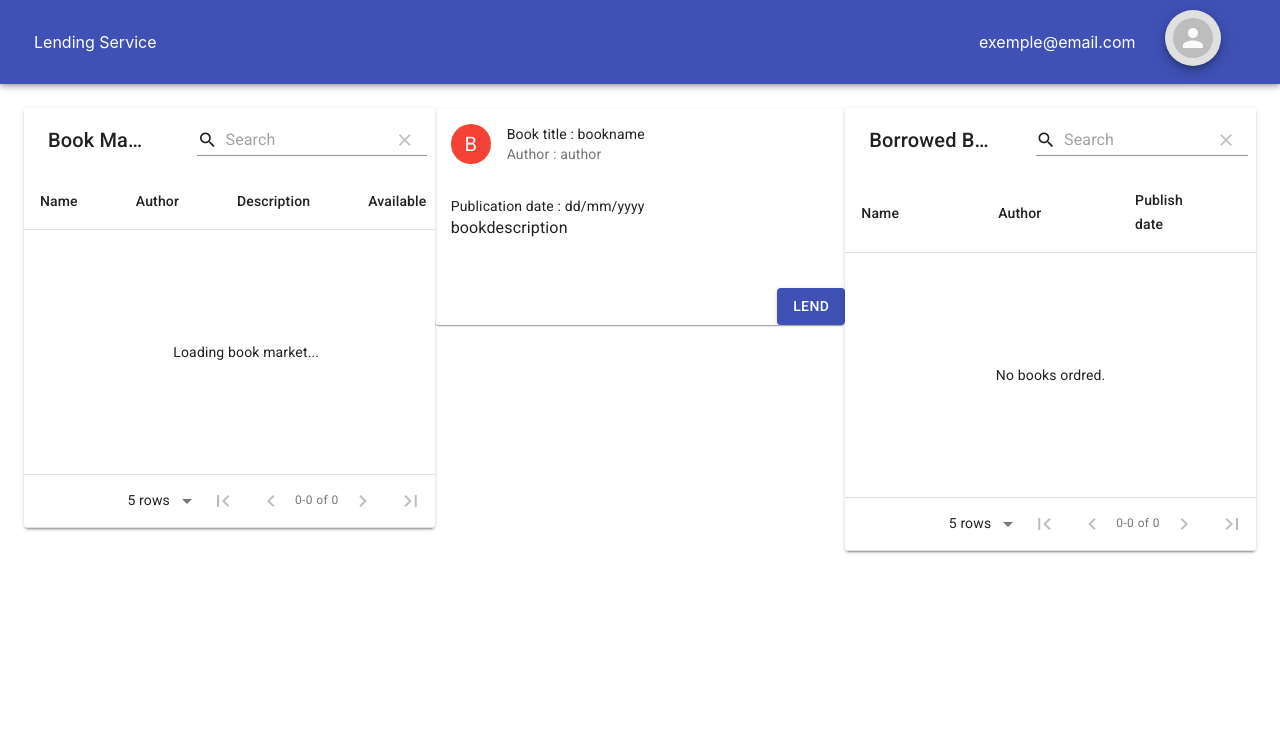
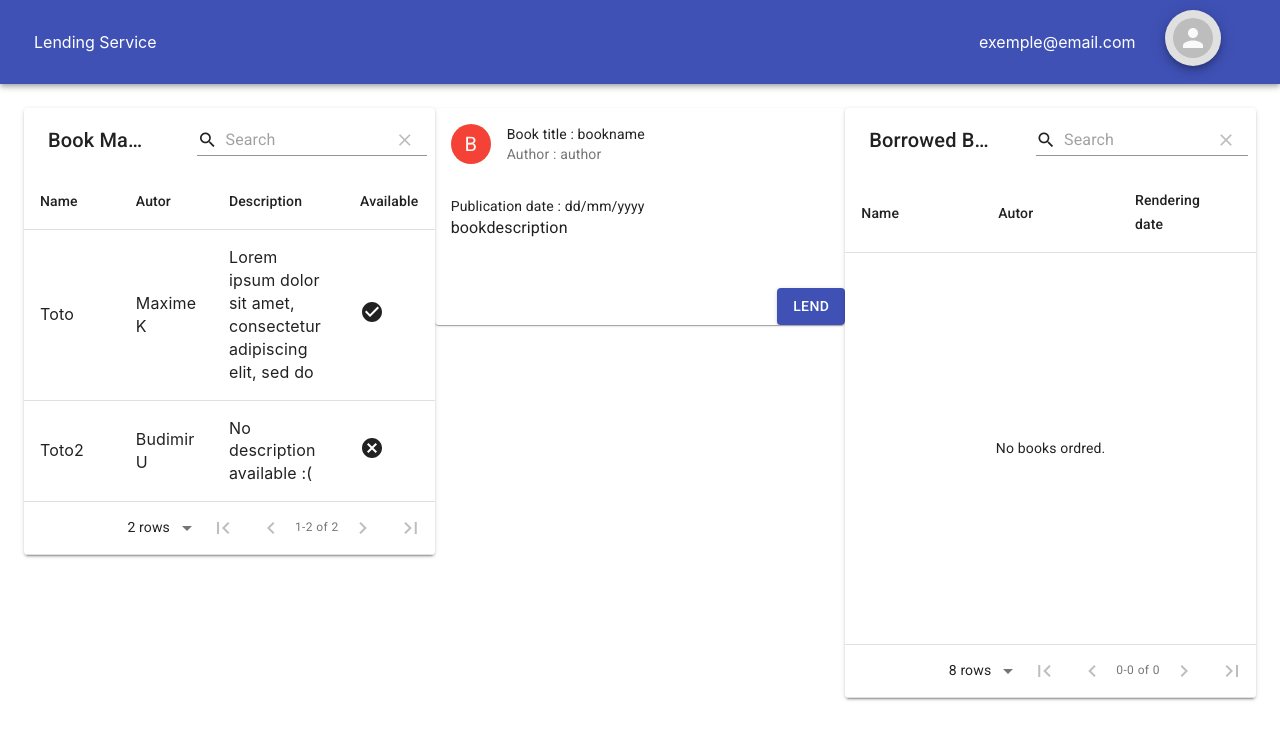
Before and after one commit to ISEN-2020/customer-ui, a React (Create React App) app: page /composant_1 in a window 1280 px wide. Shown: the top 740 px of the page. Built offline with nearby package versions, Linux system fonts and the light colour scheme; no server answers.

Commit message:
Revert to d7cc83 : Error when merged PR
Must protect main branch

```diff
--- a/src/components/ManifestCard.js
+++ b/src/components/ManifestCard.js
@@ -111,10 +111,10 @@ class ManifestCard extends React.Component {
     )
 
     this.setState(() => ({
-        cardHeader: tag.name,
-        author: tag.author,
-        date: tag.publishDate,
-        bookdescription: tag.description,
+        cardHeader: tag.bookname,
+        author: tag.bookauteur,
+        date: tag.bookpublication,
+        bookdescription: tag.bookdescription,
         book: tag
     }));
 
--- a/src/components/RepositoryTable.js
+++ b/src/components/RepositoryTable.js
@@ -26,11 +26,11 @@ import clsx from 'clsx';
 import { lighten, makeStyles } from '@material-ui/core/styles';
 
 const columns=[
-    { title: 'Name', field: 'name' },
-    { title: 'Author', field: 'author'},
+    { title: 'Name', field: 'bookname' },
+    { title: 'Autor', field: 'bookauteur'},
 
-    { title: 'Description', field: 'description', render: rowData => {
-            return (rowData.description) ? rowData.description : 'No description available :('
+    { title: 'Description', field: 'bookdescription', render: rowData => {
+            return (rowData.bookdescription) ? rowData.bookdescription : 'No description available :('
         }
     },
     { title: 'Available', field: 'bookavailable', render: rowData => {
@@ -40,8 +40,15 @@ const columns=[
 ]
 
 
+
+
+const items = [
+    {bookname: 'Toto', bookauteur: 'Maxime K',bookdescription:'Lorem ipsum dolor sit amet, consectetur adipiscing elit, sed do ', bookpublication: '09/09/2022', bookavailable: true},
+    {bookname: 'Toto2', bookauteur: 'Budimir U',bookpublication: '09/09/2022', bookavailable: false}
+]
+
 const options = {
-    pageSize: 5
+    pageSize: items.length
 };
 
 class RepositoryTable extends Component {
@@ -51,46 +58,50 @@ class RepositoryTable extends Component {
         this.state = {
             error: null,
             isLoaded: false,
-            books: []
+            items: []
         };
         this.onClick = props.onClick
     }
 
     componentDidMount() {
-        // URL is for test purpose
-         fetch("http://localhost:3003/getBooks")
-            .then(res => res.json())
-            .then(
-                (result) => {
+
         this.setState({
             isLoaded: true,
-                        books: result
+            items: items
+                });
+                /*
+        fetch("/api/repositories")
+            .then(res => res.json())
+            .then((result) => {
+
+                this.setState({
+                    isLoaded: true,
+                    items: result.data
                 });
             },
-                // Note: it's important to handle errors here
-                // instead of a catch() block so that we don't swallow
-                // exceptions from actual bugs in components.
             (error) => {
                 this.setState({
                 isLoaded: true,
                 error
             });
             }
-            )
+        )*/
     }
+
+
 
   render() {
     return (
         <div>
             <MaterialTable
               title={"Book Market"}
-              data={this.state.books}
+              data={this.state.items}
               columns={columns}
               options={options}
               onRowClick={this.onClick}
               localization={{
                 body: {
-                    emptyDataSourceMessage: 'Loading book market...',
+                    emptyDataSourceMessage: 'Loading repositories...',
                 },
                 }}
             />
--- a/src/components/TagsTable.js
+++ b/src/components/TagsTable.js
@@ -1,20 +1,26 @@
 import React, { Component } from 'react';
 import MaterialTable from 'material-table'
 import {CastByteToNumber} from '../helpers.js'
-import CheckCircleIcon from "@material-ui/icons/CheckCircle";
-import CancelIcon from "@material-ui/icons/Cancel";
+
+/* const columns=[
+    { title: 'Name', field: 'bookname' },
+    { title: 'Autor', field: 'bookauteur'},
+    { title: 'Publication Date', field: 'bookpublication'},
+    { title: 'Rendering Date', field: 'bookrendering'}
+] */
 
 const columns=[
-    { title: 'Name', field: 'name' },
-    { title: 'Author', field: 'author'},
-    { title: 'Publish date', field: 'publishDate'}
+    { title: 'Name', field: 'bookname' },
+    { title: 'Autor', field: 'bookauteur'},
+    { title: 'Rendering date', field: 'bookpublication'}
 ]
 
 const options = {
-    pageSize: 5
+    pageSize: 8
 };
 
 class TagsTable extends Component {
+
     constructor(props) {
         super(props);
         this.state = {
@@ -26,9 +32,10 @@ class TagsTable extends Component {
     }
 
     lendBook(book) {
+        console.log(book);
         this.setState({
             isLoaded: true,
-            items: this.state.items.concat([book])
+            items: [book]
         });
 	}
 
```
Lines whose indentation alone changed are shown as unchanged.
